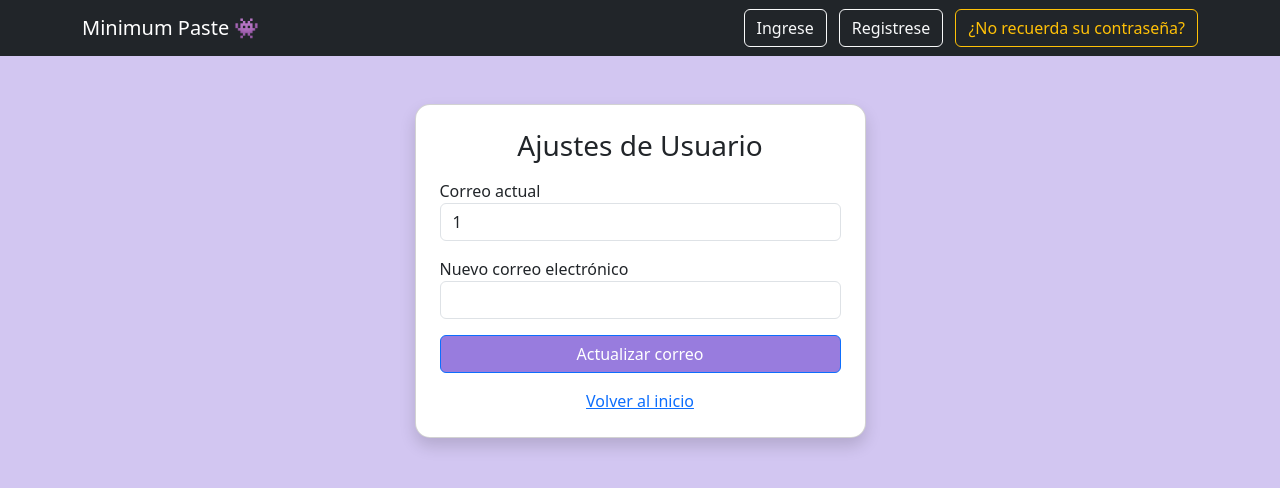
After one commit to Yancheli/POO_copy_paste, a Flask app: page /ajustes in a window 1280 px wide. The commit adds this page. Shown: the top 488 px of the page. Run offline with Flask 3, Linux system fonts and the light colour scheme; the visitor is signed in with stand-in values (Sample User, id 1).

Commit message:
Resubir ecom_login al repo

```diff
--- a/trabajo final/ecom_login/app.py
+++ b/trabajo final/ecom_login/app.py
@@ -1,19 +1,45 @@
-from flask import Flask, render_template, request, redirect, url_for, flash, session
+from flask import Flask, render_template, request, redirect, url_for, flash
 from werkzeug.security import generate_password_hash, check_password_hash
+from flask_login import LoginManager, UserMixin, login_user, login_required, logout_user, current_user
 
+# ---------------------- CONFIGURACIÓN INICIAL ----------------------
 app = Flask(__name__)
-app.secret_key = 'clave-secreta-123'  # se puede cambiar
+app.secret_key = 'clave-secreta-123'
 
-# Por ahora, conexión interna por diccionario
+# Configuración de Flask-Login
+login_manager = LoginManager()
+login_manager.init_app(app)
+login_manager.login_view = 'login'
+login_manager.login_message = "Por favor, inicia sesión para acceder a esta página."
+login_manager.login_message_category = "warning"
+
+# diccionario temporal
 usuarios = {}
 
+# Clase usuario para Flask-Login
+class Usuario(UserMixin):
+    def __init__(self, id):
+        self.id = id
+
+@login_manager.user_loader
+def load_user(user_id):
+    if user_id in usuarios:
+        return Usuario(user_id)
+    return None
+
+# --------------------------------------------
+
 @app.route('/')
+@login_required
 def home():
-    if 'usuario' in session:
-        return f"Bienvenido, {session['usuario']}! <a href='/logout'>Cerrar sesión</a>"
-    return redirect(url_for('login'))
+    return f"""
+    <h2>Bienvenido, {current_user.id}!</h2>
+    <a href='/logout'>Cerrar sesión</a> |
+    <a href='/ajustes'>Ajustes</a> |
+    <a href='/cambio_pass'>Cambiar contraseña</a>
+    """
 
-# ---------- INGRESO ----------
+# ---------- INICIO DE SESIÓN ----------
 @app.route('/login', methods=['GET', 'POST'])
 def login():
     if request.method == 'POST':
@@ -21,11 +47,12 @@ def login():
         contraseña = request.form['contraseña']
 
         if correo in usuarios and check_password_hash(usuarios[correo]['password'], contraseña):
-            session['usuario'] = correo
-            flash('Inicio de sesión exitoso!', 'success')
+            usuario = Usuario(correo)
+            login_user(usuario)
+            flash('Has iniciado sesión correctamente.', 'success')
             return redirect(url_for('home'))
         else:
-            flash('Correo o contraseña incorrectos', 'danger')
+            flash('El correo o la contraseña son incorrectos.', 'danger')
 
     return render_template('login.html')
 
@@ -37,10 +64,10 @@ def register():
         contraseña = request.form['contraseña']
 
         if correo in usuarios:
-            flash('El correo ya está registrado', 'warning')
+            flash('Este correo ya está registrado.', 'warning')
         else:
             usuarios[correo] = {'password': generate_password_hash(contraseña)}
-            flash('Registro exitoso, ahora puedes iniciar sesión', 'success')
+            flash('Registro exitoso. Ahora puedes iniciar sesión.', 'success')
             return redirect(url_for('login'))
 
     return render_template('register.html')
@@ -54,19 +81,45 @@ def change_password():
 
         if correo in usuarios:
             usuarios[correo]['password'] = generate_password_hash(nueva)
-            flash('Contraseña actualizada correctamente', 'success')
+            flash('La contraseña se actualizó correctamente.', 'success')
             return redirect(url_for('login'))
         else:
-            flash('Usuario no encontrado', 'danger')
+            flash('No se encontró ningún usuario con ese correo.', 'danger')
 
     return render_template('cambio_pass.html')
 
-# ---------- DESCONEXIÓN ----------
+# ---------- AJUSTES DE USUARIO (CAMBIO DE CORREO SOLAMENTE) ----------
+@app.route('/ajustes', methods=['GET', 'POST'])
+@login_required
+def ajustes_usuario():
+    if request.method == 'POST':
+        nuevo_correo = request.form['nuevo_correo']
+
+        # Verificar que no esté en uso
+        if nuevo_correo in usuarios:
+            flash('Ese correo ya está en uso.', 'warning')
+        else:
+            # Copiar los datos del usuario actual al nuevo correo
+            usuarios[nuevo_correo] = usuarios.pop(current_user.id)
+
+            # Actualizar sesión
+            logout_user()
+            usuario = Usuario(nuevo_correo)
+            login_user(usuario)
+
+            flash('Tu correo se actualizó correctamente.', 'success')
+            return redirect(url_for('home'))
+
+    return render_template('ajustes.html', correo_actual=current_user.id)
+
+# ---------- CERRAR SESIÓN ----------
 @app.route('/logout')
+@login_required
 def logout():
-    session.pop('usuario', None)
-    flash('Has cerrado sesión', 'info')
+    logout_user()
+    flash('Has cerrado sesión correctamente.', 'info')
     return redirect(url_for('login'))
 
+# ---------------------- EJECUCIÓN o LANZAMIENTO ----------------------
 if __name__ == '__main__':
     app.run(debug=True)
--- /dev/null
+++ b/trabajo final/ecom_login/templates/ajustes.html
@@ -0,0 +1,36 @@
+{% extends 'base.html' %}
+{% block content %}
+<div class="container mt-5">
+  <div class="row justify-content-center">
+    <div class="col-md-5">
+      <div class="card shadow p-4">
+        <h3 class="text-center mb-3">Ajustes de Usuario</h3>
+
+        {% with messages = get_flashed_messages(with_categories=true) %}
+          {% if messages %}
+            {% for category, message in messages %}
+              <div class="alert alert-{{ category }} text-center">{{ message }}</div>
+            {% endfor %}
+          {% endif %}
+        {% endwith %}
+
+        <form method="POST">
+          <div class="mb-3">
+            <label>Correo actual</label>
+            <input type="email" class="form-control" value="{{ correo_actual }}" readonly>
+          </div>
+          <div class="mb-3">
+            <label>Nuevo correo electrónico</label>
+            <input type="email" name="nuevo_correo" class="form-control" required>
+          </div>
+          <button class="btn btn-primary w-100">Actualizar correo</button>
+        </form>
+
+        <div class="text-center mt-3">
+          <a href="{{ url_for('home') }}">Volver al inicio</a>
+        </div>
+      </div>
+    </div>
+  </div>
+</div>
+{% endblock %}
```
Also changed, not shown: trabajo final/ecom_login/templates/login.html (+21 -2 lines).
